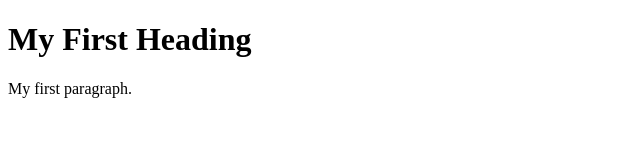
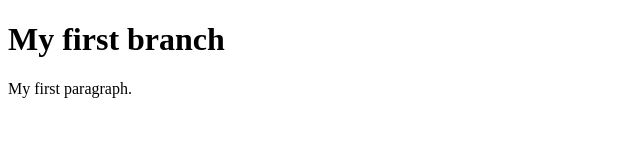
Before and after one commit to shazalbaydar/git-demo, a plain HTML site: page index.html in a window 1280 px wide. Shown: the whole page, without its empty margins (0-640 px from the left). Drawn offline with Linux system fonts and the light colour scheme.

Commit message:
Feature update

```diff
--- a/index.html
+++ b/index.html
@@ -2,7 +2,7 @@
 <html>
 <body>
 
-<h1>My First Heading</h1>
+<h1>My first branch</h1>
 <p>My first paragraph.</p>
 
 </body>
```
